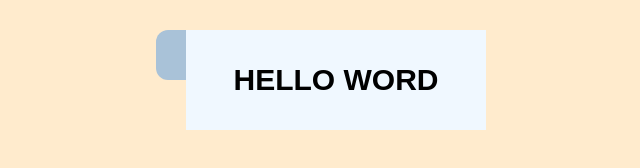
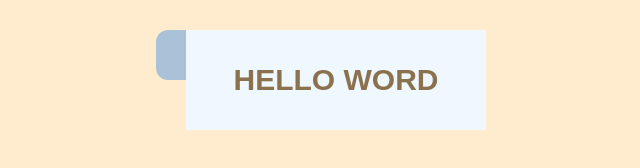
Before and after one commit to igor-86/htmlcss-hello, a plain HTML site: page index.html in a window 1280 px wide. Shown: the whole page, without its empty margins (304-944 px from the left). Drawn offline with Linux system fonts and the light colour scheme.

Commit message:
Cambio color h1

```diff
--- a/style.css
+++ b/style.css
@@ -21,6 +21,7 @@ body{background-color: blanchedalmond;}
     text-align: center;
     line-height: 100px;
     background-color: aliceblue;
+    color: #8b724e;
 }
 
 .container > .container-due{
```
Also changed, not shown: index.html (line endings or trailing spaces).
